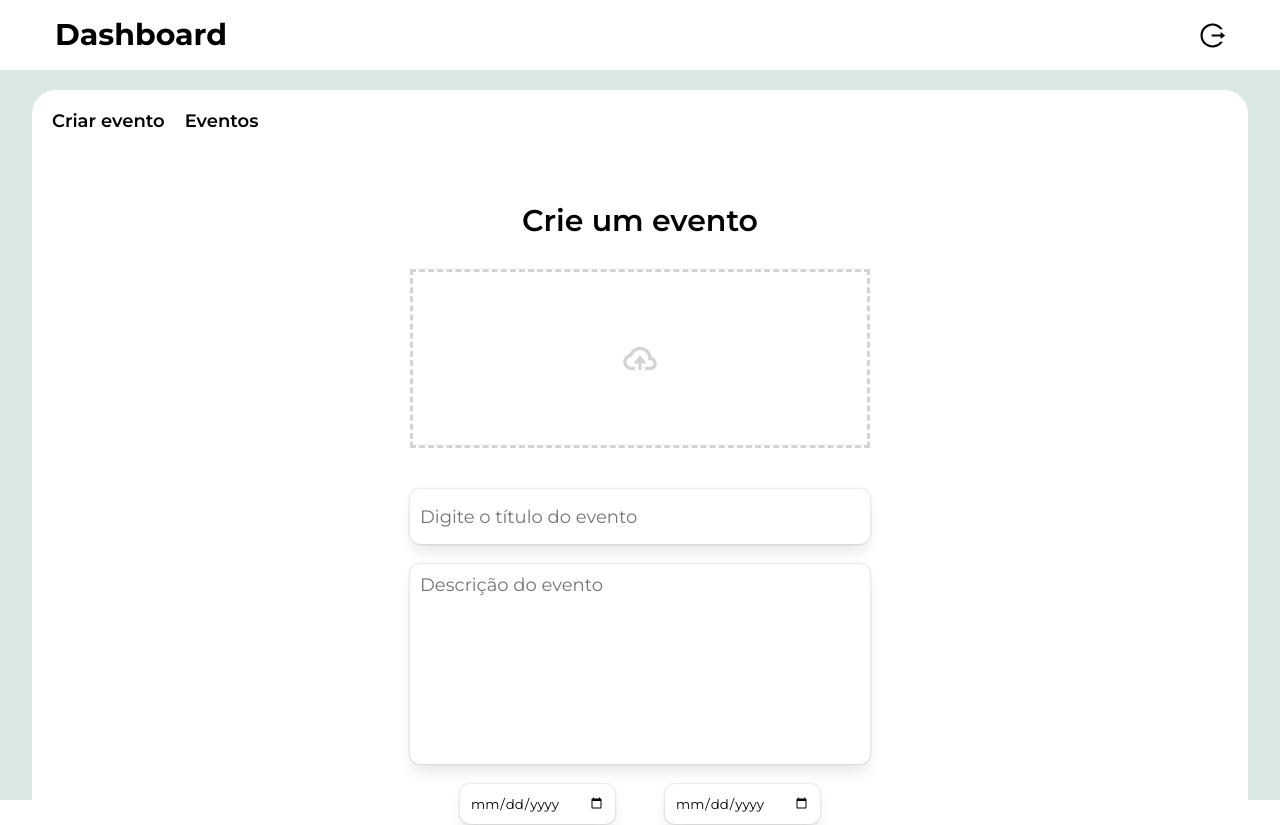
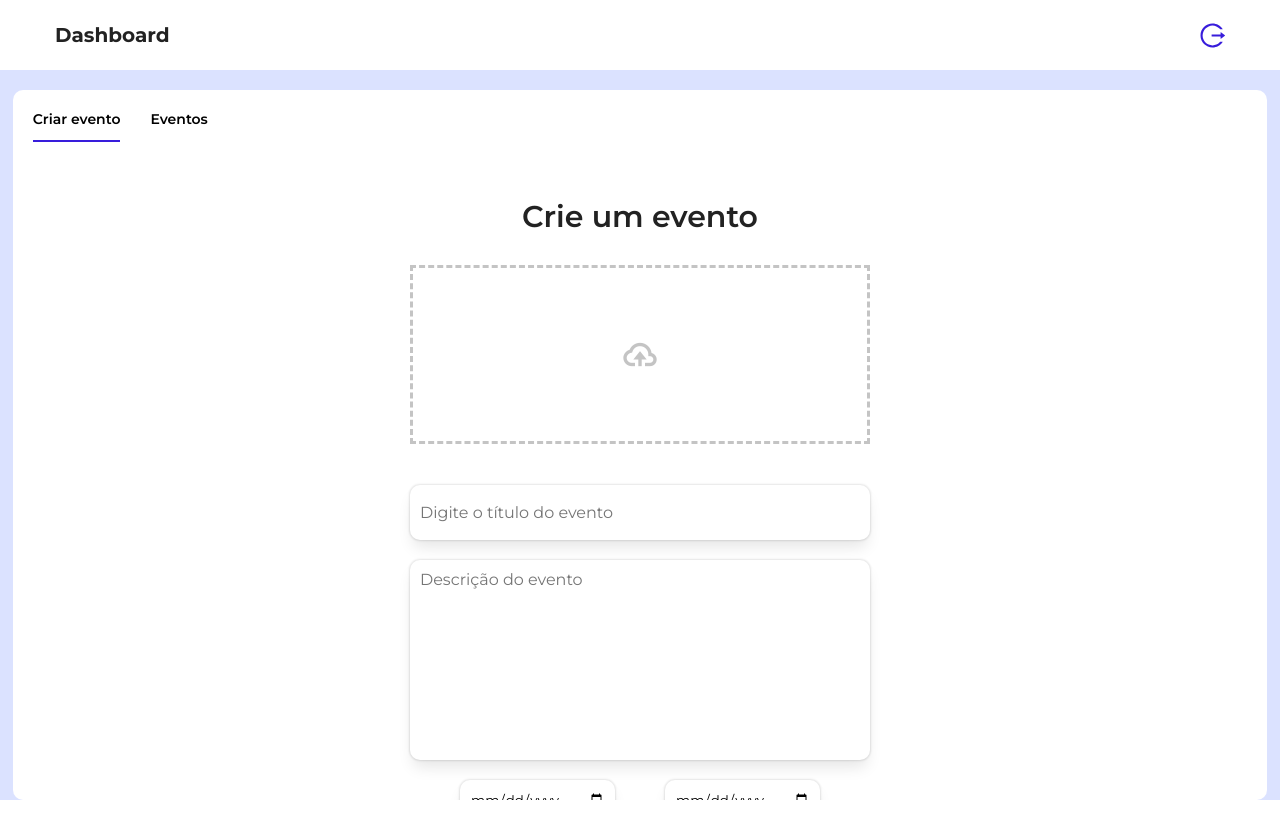
Before and after one commit to wendelpantoja/community-events, a React (Vite) app: page /dashboard/create-event in a window 1280 px wide. Shown: the top 825 px of the page. After the commit the page ends 800 px from the top, so only its background shows below. Built offline with nearby package versions, Linux system fonts and the light colour scheme; no server answers; the database is empty; sample sign-in values are in the browser's storage.

Commit message:
:recycle: style: refactor styles dashboard

```diff
--- a/src/components/Card/index.tsx
+++ b/src/components/Card/index.tsx
@@ -36,20 +36,24 @@ export function Card({ data, dataUser }: CardType) {
             <CardComponent key={event.id}>
               <div className="container_img">
                   <div className="container_icons">
+
                     <i
                       className='bx bx-edit'
                       onClick={() => {
                         handleUpdate(event.id)
+                    }} />
+
+                    <i
+                      className='bx bx-trash'
+                      onClick={() => {
+                        setDataEvent({
+                          idEvent: event.id,
+                          nameEvent: event.data().titulo
+                        })
+                        setIsModal(true)
                       }}
-                    ></i>
-                    <i className='bx bx-trash'
-                    onClick={() => {
-                      setDataEvent({
-                        idEvent: event.id,
-                        nameEvent: event.data().titulo
-                      })
-                      setIsModal(true)
-                    }}></i>
+                    />
+
                   </div>
                   <img src={event.data().url_imagem} alt="" />
               </div>
@@ -62,7 +66,7 @@ export function Card({ data, dataUser }: CardType) {
                   <p>{event.data().data_inicio}</p>
 
                   <div className="container_title">
-                      <h2>{event.data().titulo}</h2>
+                      <p>{event.data().titulo}</p>
                   </div>
 
                   <div className="footer_card">
--- a/src/components/Card/styles.ts
+++ b/src/components/Card/styles.ts
@@ -1,7 +1,8 @@
 import styled from "styled-components";
 
 export const CardComponent = styled.div`
-    width: 265px;
+    width: 100%;
+    max-width: 265px;
     max-height: 300px;
     background-color: var(--white-color);
     border-radius: 10px;
@@ -27,27 +28,35 @@ export const CardComponent = styled.div`
     }
     .container_img
     .container_icons {
+        position: absolute;
+        right: 0;
+        width: 35px;
         display: flex;
-        justify-content: right;
+        flex-direction: column;
+        align-items: center;
+        justify-content: center;
         gap: 5px;
 
-        position: absolute;
+        background-color: var(--white-color);
 
-        width: 100%;
-        height: 100%;
+        padding: 5px 0;
+        margin-top: 10px;
+        margin-right: 15px;
 
-        margin-top: 10px;
-        padding-right: 10px;
+        border-radius: 10px;
 
         z-index: 100;
 
         i:nth-child(1) {
             font-size: 20px;
-            color: #00856F;
+            color: var(--violet-color);
         }
         i:nth-child(2) {
             font-size: 20px;
-            color: red;
+            color: var(--violet-color);
+        }
+        i:hover {
+            color: var(--button-hover-light);
         }
     }
 
--- a/src/components/Modal/index.tsx
+++ b/src/components/Modal/index.tsx
@@ -1,5 +1,5 @@
 import { useState } from "react";
-import { Button, ContainerModal } from "./styles";
+import { BoxModal, Button, ContainerModal } from "./styles";
 import { useNavigate } from "react-router-dom";
 import { useAuth } from "../../context/AuthProvider/useAuth";
 import { FirebaseError } from "firebase/app";
@@ -31,16 +31,21 @@ export function Modal({ handleModal }: IfunctioProp) {
 
     return (
         <ContainerModal>
-            {handleSpin && <HandleSpin />}
+            <BoxModal>
+
+                {handleSpin && <HandleSpin colorPrimary="#DBE2FF" colorContainer="#6E72FF"/>}
+
                 {!handleSpin && (
                     <>
                         <h2>Deseja realmente sair?</h2>
                         <div className="container_buttons">
-                        <Button onClick={() => handleModal(false)} color="#8C8C8C">Cancelar</Button>
+                            <Button onClick={() => handleModal(false)} color="#a0a0a0">Cancelar</Button>
                             <Button onClick={handleLogout} color="red">Confirmar</Button>
                         </div>
                     </>
                 )}
+
+            </BoxModal>
         </ContainerModal>
     )
 }
--- a/src/components/Modal/styles.ts
+++ b/src/components/Modal/styles.ts
@@ -1,10 +1,18 @@
 import styled from "styled-components"
 
 export const ContainerModal = styled.div`
+    position: absolute;
+    width: 100%;
+    height: 100vh;
+    background-color: rgba(0, 0, 0, 0.3);
+    z-index: 20;
+`
+
+export const BoxModal = styled.div`
     width: 95%;
     max-width: 500px;
     padding: 30px 15px;
-    background-color: white;
+    background-color: var(--white-color);
     box-shadow: 0px 4px 4px 0px rgba(0, 0, 0, 0.25);
 
     display: flex;
@@ -12,7 +20,7 @@ export const ContainerModal = styled.div`
     align-items: center;
     gap: 60px;
 
-    color: black;
+    color: var(--text-color-black);
 
     border-radius: 10px;
 
@@ -20,6 +28,10 @@ export const ContainerModal = styled.div`
     top: 50%;
     left: 50%;
     transform: translate(-50%, -50%);
+
+    h2 {
+        font-weight: var(--font-bold);
+    }
 
     .container_buttons button:nth-child(1) {
         margin-right: 40px;
@@ -35,5 +47,5 @@ export const Button = styled.button`
     border-radius: 10px;
     cursor: pointer;
 
-    font-weight: 600;
+    font-weight: var(--font-semi-bold);
 `
--- a/src/components/ModalTrash/index.tsx
+++ b/src/components/ModalTrash/index.tsx
@@ -50,7 +50,7 @@ export function ModalTrash({ idEvent, nameEvent, setIsModal }: ModalProps) {
                         className="button_confirm"
                         onClick={() => deleteDoc()}
                     >
-                    {handleSpin && <HandleSpin />}
+                    {handleSpin && <HandleSpin colorPrimary="#dc2626" colorContainer="#fde4e4"/>}
                     {!handleSpin && <p>Confirmar</p>}
                     </button>
                 </div>
--- a/src/components/ModalTrash/styles.ts
+++ b/src/components/ModalTrash/styles.ts
@@ -17,7 +17,7 @@ export const Modal = styled.div`
         transform: translateX(-50%);
         width: 100%;
         max-width: 550px;
-        background-color: white;
+        background-color: var(--white-color);
         border-radius: 8px;
         padding: 40px;
     }
@@ -30,24 +30,25 @@ export const Modal = styled.div`
     }
     .header_modal p {
         font-size: 16px;
-        font-weight: 600;
+        font-weight: var(--font-bold);
     }
     .header_modal i {
-        font-size: 22px;
+        font-size: var(--icon-font-size);
         cursor: pointer;
     }
     .header_modal i:hover {
-        color: #dc2626;
+        color: var(--icon-color-violet);
     }
 
     .description_product {
         font-size: 14px;
-        font-weight: 400;
+        font-weight: var(--font-regular);
         text-align: center;
         margin-bottom: 30px;
     }
     .description_product span {
-        font-weight: 600;
+        color: var(--text-color-black);
+        font-weight: var(--font-bold);
     }
 
     .warning_modal {
@@ -69,12 +70,12 @@ export const Modal = styled.div`
     }
     .warning_modal
     .icon_warning p {
-        font-size: 14px;
-        font-weight: 600;
+        font-size: var(--small-font-size);
+        font-weight: var(--font-bold);
     }
     .warning_modal
     .message_warning {
-        font-size: 14px;
+        font-size: var(--small-font-size);
         margin-left: 26px;
         margin-top: 10px;
     }
@@ -97,15 +98,19 @@ export const Modal = styled.div`
     }
     .buttons_modal
     .button_cancel {
-        color: #399976;
-        background-color: #ecfdf5;
-        border-color: #399976;
+        color: var(--button-color);
+        background-color: var(--violet-color-light);
+        border: 1px solid var(--button-color);
     }
     .buttons_modal
     .button_confirm {
         color: #dc2626;
         border: none;
         background-color: #fde4e4;
+
+        p {
+            font-size: var(--small-font-size);
+        }
     }
     .buttons_modal
     .button_confirm:hover {
--- a/src/context/EventProvider/types.ts
+++ b/src/context/EventProvider/types.ts
@@ -2,7 +2,7 @@ import { DocumentData, Firestore, QuerySnapshot } from "firebase/firestore";
 
 export interface EventProps {
     user_id: string;
-    url_imagem: string | undefined;
+    url_imagem: string | undefined | unknown;
     titulo: string;
     descricao: string;
     data_inicio: string;
--- a/src/pages/CreateEvent/index.tsx
+++ b/src/pages/CreateEvent/index.tsx
@@ -34,11 +34,12 @@ export function CreateEvent() {
     const user = useAuth()
     const { handleSpin, createEvent, createUrlImage, setHandleSpinEvent } = useEvent()
 
-    const { register, handleSubmit, reset, formState: { errors } } = useForm<Event>();
+    const { register, handleSubmit, reset } = useForm<Event>();
     const [preview, setPreview] = useState('')
     const [nameImagem, setNameImagem] = useState<File>()
 
     async function handleEvent(data: Event) {
+
         if(nameImagem) {
             if(user?.user) {
                 setHandleSpinEvent(true)
@@ -58,32 +59,42 @@ export function CreateEvent() {
                 }
             }
         }
+
     }
 
     function handleOnChange(event: React.ChangeEvent<HTMLInputElement>) {
+
         const file = event.target.files
+
         if(file) {
             setPreview(URL.createObjectURL(file[0]))
             setNameImagem(file[0])
         }
+
     }
 
     return (
         <ContainerContent>
+
             <h2>Crie um evento</h2>
+
             <form onSubmit={handleSubmit(handleEvent)}>
+
                 <div className="container_inputs">
 
                     <ContainerFile>
+
                         <Label htmlFor="file">
                             {preview != '' && <img className="preview_image" src={preview} alt="" />}
                             {preview === '' && <i className='bx bx-cloud-upload'></i>}
                         </Label>
+
                         <input
                             id="file"
                             type="file"
                             onChange={handleOnChange}
                         />
+
                     </ContainerFile>
 
                     <input
@@ -115,9 +126,11 @@ export function CreateEvent() {
                         <input type="time" {...register("hora_inicio")}/>
                         <input type="time" {...register("hora_fim")}/>
                     </div>
+
                 </div>
 
                 <div className="selecteds">
+
                     <select {...register("tipo_evento")} id="">
 
                         {typeEvent.map((option, index) => (
@@ -133,10 +146,12 @@ export function CreateEvent() {
                         ))}
 
                     </select>
+
                 </div>
+
                 <button type="submit">
-                    {handleSpin && <HandleSpin colorPrimary="#DCE9E2" colorContainer="#f6ffed"/>}
-                    {!handleSpin && <p>Criar evento</p> }
+                    {handleSpin && <HandleSpin colorPrimary="#DBE2FF" colorContainer="#6E72FF"/>}
+                    {!handleSpin && <p>Criar evento</p>}
                 </button>
             </form>
         </ContainerContent>
--- a/src/pages/CreateEvent/styles.ts
+++ b/src/pages/CreateEvent/styles.ts
@@ -14,12 +14,15 @@ export const ContainerFile = styled.div`
 
 export const Label = styled.label`
     position: relative;
+
     display: flex;
     align-items: center;
     justify-content: center;
+
     width: 100%;
     height: 100vh;
-    border: 3px dashed lightgray;
+
+    border: 3px dashed #C4C4C4;
     cursor: pointer;
 
     img {
@@ -29,26 +32,28 @@ export const Label = styled.label`
 
     i {
         font-size: 40px;
-        color: lightgray;
+        color: #C4C4C4;
     }
 `
 export const ContainerContent = styled.div`
     width: 100%;
     max-width: 500px;
+
     text-align: center;
+
     padding: 20px;
     margin: 0 auto;
     margin-top: 50px;
 
     h2 {
-        font-size: 30px;
-        font-weight: 600;
+        font-weight: var(--font-semi-bold);
         margin-bottom: 30px;
     }
 
 
     .container_inputs {
         width: 100%;
+
         display: flex;
         flex-direction: column;
         align-items: center;
@@ -57,12 +62,15 @@ export const ContainerContent = styled.div`
         .title {
             width: 100%;
             height: 55px;
-            font-size: 18px;
-            padding: 10px;
-            outline: none;
+
+            font-size: var(--p-font-size);
+
             border: none;
             box-shadow: 0px 0px 2px 1px rgba(0,0,0,0.1),0px 10px 15px -3px rgba(0,0,0,0.1);
             border-radius: 10px;
+
+            outline: none;
+            padding: 10px;
         }
 
         img {
@@ -73,17 +81,21 @@ export const ContainerContent = styled.div`
         textarea {
             width: 100%;
             height: 200px;
-            font-size: 18px;
-            padding: 10px;
-            outline: none;
-            resize: none;
+            font-size: var(--p-font-size);
+
             border: none;
             box-shadow: 0px 0px 2px 1px rgba(0,0,0,0.1),0px 10px 15px -3px rgba(0,0,0,0.1);
             border-radius: 10px;
+
+            padding: 10px;
+
+            outline: none;
+            resize: none;
         }
 
         .container_date_hour {
             width: 100%;
+
             display: flex;
             align-items: center;
             justify-content: center;
@@ -93,10 +105,12 @@ export const ContainerContent = styled.div`
             input:nth-child(2) {
                 width: 155px;
                 height: 40px;
-                padding: 10px;
+
                 border: none;
                 box-shadow: 0px 0px 2px 1px rgba(0,0,0,0.1),0px 10px 15px -3px rgba(0,0,0,0.1);
                 border-radius: 10px;
+
+                padding: 10px;
             }
         }
 
@@ -115,24 +129,35 @@ export const ContainerContent = styled.div`
         select {
             width: 155px;
             height: 40px;
-            outline: none;
+
             border: none;
             box-shadow: 0px 0px 2px 1px rgba(0,0,0,0.1),0px 10px 15px -3px rgba(0,0,0,0.1);
             border-radius: 10px;
+
             cursor: pointer;
+
+            outline: none;
         }
     }
 
     button {
         width: 250px;
-        height: 40px;
-        background-color: #00856F;
+        height: 50px;
+
+        background-color: var(--button-color);
         border: none;
-        margin-top: 35px;
-        color: white;
-        font-weight: 600;
+
+        color: var(--text-color-white);
+        font-weight: var(--font-bold);
+
         border-radius: 10px;
         cursor: pointer;
+
+        margin-top: 35px;
+    }
+
+    button:hover {
+        background-color: var(--button-hover);
     }
 
 `
--- a/src/pages/Dash/index.tsx
+++ b/src/pages/Dash/index.tsx
@@ -3,10 +3,11 @@ import { ContainerDash, ContainerElemens, HeaderDash, Layout } from './styles';
 import { Modal } from '../../components/Modal';
 import { LogoutOutlined } from '@ant-design/icons';
 import { Container } from '../../styles/GlobalStyles';
-import { Link, Navigate, Outlet } from 'react-router-dom';
+import { Link, Navigate, Outlet, useLocation } from 'react-router-dom';
 import { useAuth } from '../../context/AuthProvider/useAuth';
 
 export function Dashboard() {
+    const local = useLocation()
     const [handleModal, setHandleModal] = useState(false)
 
     const auth = useAuth()
@@ -29,7 +30,7 @@ export function Dashboard() {
 
                 <Container>
                     <ContainerElemens>
-                        <h2>Dashboard</h2>
+                        <h3>Dashboard</h3>
                         <LogoutOutlined onClick={handleModalOpen} />
                     </ContainerElemens>
                 </Container>
@@ -37,12 +38,30 @@ export function Dashboard() {
             </HeaderDash>
 
             <ContainerDash>
+
                 <div className="links">
-                    <Link to="/dashboard/create-event">Criar evento</Link>
-                    <Link to="/dashboard/events-dash">Eventos</Link>
+                    <ul>
+                        <li>
+                            <Link
+                                className={local.pathname === "/dashboard/create-event" ? "active_link" : "active_hover"}
+                                to="/dashboard/create-event"
+                            >
+                                Criar evento
+                            </Link>
+                        </li>
+                        <li>
+                            <Link
+                                className={local.pathname === "/dashboard/events-dash" ? "active_link" : "active_hover"}
+                                to="/dashboard/events-dash"
+                            >
+                                Eventos
+                            </Link>
+                        </li>
+                    </ul>
                 </div>
 
                 <Outlet />
+
             </ContainerDash>
 
             {handleModal && (<Modal handleModal={handleModalAction}/>)}
--- a/src/pages/Dash/styles.ts
+++ b/src/pages/Dash/styles.ts
@@ -3,53 +3,95 @@ import styled from "styled-components"
 export const Layout = styled.div`
     width: 100%;
     height: 100vh;
-    background-color: #DCE9E2;
+
     display: flex;
     flex-direction: column;
     gap: 20px;
+    background-color: var(--violet-color-light);
 `
 
 export const HeaderDash = styled.div`
     width: 100%;
     height: 70px;
     line-height: 70px;
-    background-color: white;
-    color: black;
+
+    background-color: var(--white-color);
+    color: var(--violet-color);
 `
 export const ContainerElemens = styled.div`
     display: flex;
     align-items: center;
     justify-content: space-between;
 
+    h3 {
+        color: var(--black-color);
+    }
+
     svg {
         width: 25px;
         height: 25px;
         cursor: pointer;
     }
+    svg:hover {
+        color: var(--button-hover-light);
+    }
 `
 
 export const ContainerDash = styled.div`
-    width: 95%;
+    width: 98%;
     max-width: 1280px;
     height: 850px;
-    background-color: white;
+
+    background-color: var(--white-color);
+
     margin: 0 auto;
     padding: 20px;
-    border-radius: 24px;
+
+    color: var(--text-color-black);
+
+    border-radius: 10px;
+
     .links {
-        display: flex;
-        align-items: center;
-        gap: 20px;
+        position: relative;
 
-        a {
-            font-size: 18px;
-            color: black;
-            font-weight: 600;
+        ul {
+            position: relative;
+            display: flex;
+            gap: 30px;
+            font-size: var(--small-font-size);
+            font-weight: var(--font-semi-bold);
         }
 
-        a:hover {
-            color: #00856F;
+        .active_link, .active_hover {
+            position: relative;
         }
+        .active_link::before,
+        .active_hover:hover::before {
+            content: '';
+            position: absolute;
+            bottom: -14px;
+            left: 0;
+            width: 100%;
+            height: 2px;
+            background-color: var(--violet-color);
+        }
+
+    }
+
+    overflow-x: auto;
+
+    &::-webkit-scrollbar {
+        width: 10px;
+    }
+
+    &::-webkit-scrollbar-track {
+        background: transparent;
+    }
+
+    &::-webkit-scrollbar-thumb {
+        background-color: var(--violet-color);
+        border-radius: 10px;
+        border: 3px solid var(--white-color);
     }
 
 `
```
Lines whose indentation alone changed are shown as unchanged.
